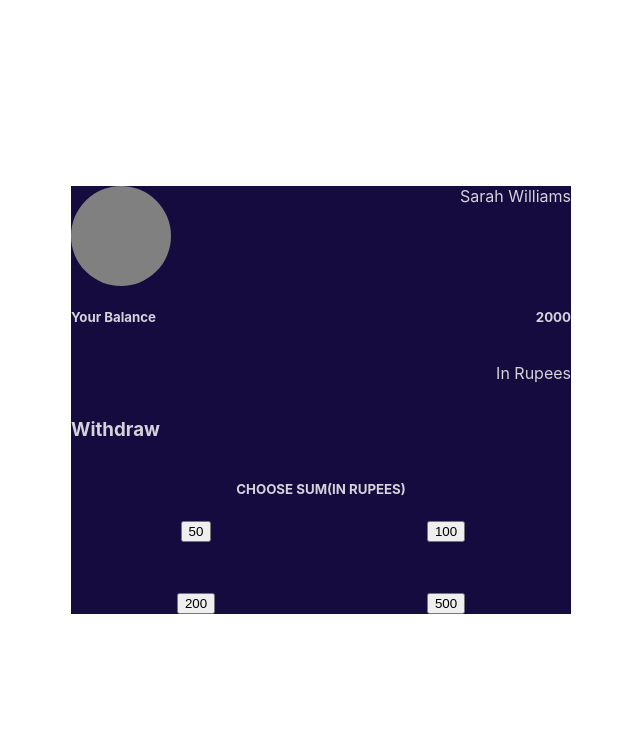
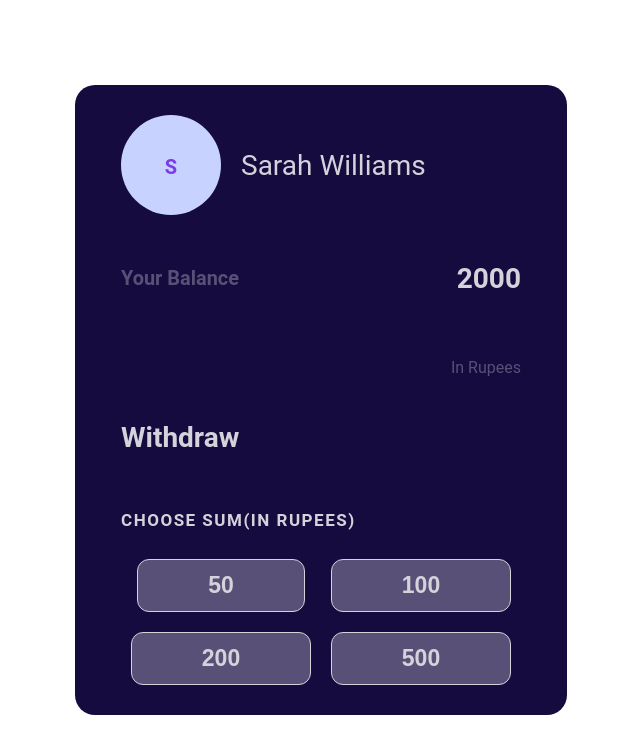
Before and after one commit to Kanth789/FirstReactAssignment, a React (Create React App) app in the folder react-ssignments/: page / in a window 1280 px wide. Shown: the top 754 px of the page, without its empty margins (319-959 px from the left). Built offline with nearby package versions, Linux system fonts and the light colour scheme.

Commit message:
Updated with styling part

```diff
--- a/react-ssignments/src/App.css
+++ b/react-ssignments/src/App.css
@@ -36,45 +36,57 @@
     transform: rotate(360deg);
   }
 }
+body{
+  font-family: Roboto;
+}
 .main-conatiner{
     display: flex;
     flex-direction: column;
     text-align: center;
-    width: 500px;
+    width: 400px;
     background-color: #150b3e;
+    padding: 30px 46px;
+    border-radius: 20px;
 }
 .main-header{
   display: flex;
   flex-direction: row;
+  align-items: center;
 
-  justify-content: space-between;
 
 }
 .circle{
   width: 100px;
   height: 100px;
   border-radius: 50px;
-  background-color: grey;
+  background-color:  #c7d2fe;
   margin-right: 20px;
+}
+.circle h3{
+  margin-top: 40%;
+  font-size: 20px;
+  color:  #7c3aed;
 }
 .mid-conatiner{
   display: flex;
   flex-direction: row;
   justify-content: space-between;
-
+  align-items: center;
 }
 .rupees p{
   float: right;
-  color: #d4d2db;
+  color: #585076 ;
 }
 .withdraw h3{
   float: left;
   color: #d4d2db;
+  font-size: 28px;
+  font-weight: 600;
 }
 .button-box{
   display: grid;
   grid-template-columns: auto auto;
-  grid-row-gap: 50px;
+  grid-row-gap: 20px;
 }
 .main{
   display: flex;
@@ -86,10 +98,30 @@
 }
 .user-name{
   color: #d4d2db;
+  font-size: 28px;
+
 }
 .one, .two{
-  color: #d4d2db;
+  color: #585076;
+  font-size: 24px;
+}
+.two h5{
+   color:#d4d2db ;
+   font-size: 28px;
+   font-weight: 600;
 }
 .money h5{
   color: #d4d2db;
+  float: left;
+  font-size: 17px;
+  letter-spacing: 1.5px;
 }
+button{
+  padding: 12px 70px;
+  background-color: #585076;
+  border: 1px solid #d4d2db;
+  font-size: 23px;
+  color:  #d4d2db;
+  font-weight: 600;
+  border-radius: 12px;
+}
--- a/react-ssignments/src/App.js
+++ b/react-ssignments/src/App.js
@@ -34,7 +34,7 @@ class App extends Component{
       <div className='main'>
       <div className='main-conatiner'>
         <div className='main-header'>
-          <div className='circle'></div>
+          <div className='circle'><h3>S</h3></div>
           <div className='user-name'>Sarah Williams</div>
         </div>
         <div className='mid-conatiner'>
```
